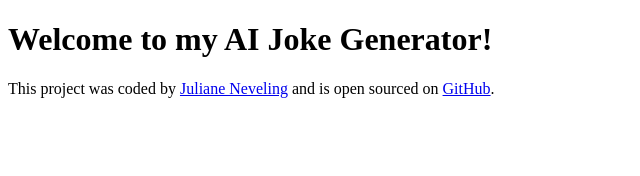
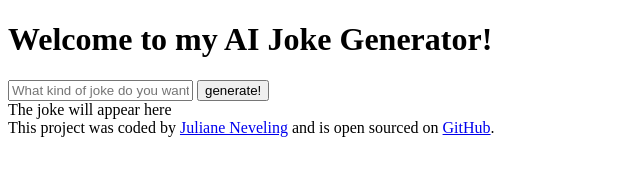
Before and after one commit to juli-nvl/AI-Joke-Generator, a plain HTML site: page index.html in a window 1280 px wide. Shown: the whole page, without its empty margins (0-640 px from the left). Drawn offline with nearby package versions, Linux system fonts and the light colour scheme.

Commit message:
HTML structure

```diff
--- a/index.html
+++ b/index.html
@@ -9,7 +9,17 @@
   </head>
   <body>
     <header><h1>Welcome to my AI Joke Generator!</h1></header>
-    <main></main>
+    <main>
+      <form>
+        <input
+          type="text"
+          placeholder="What kind of joke do you want?"
+          required
+        />
+        <input type="submit" value="generate!" />
+        <div id="joke">The joke will appear here</div>
+      </form>
+    </main>
     <footer>
       This project was coded by
       <a href="https://github.com/juli-nvl">Juliane Neveling</a> and is open
```
